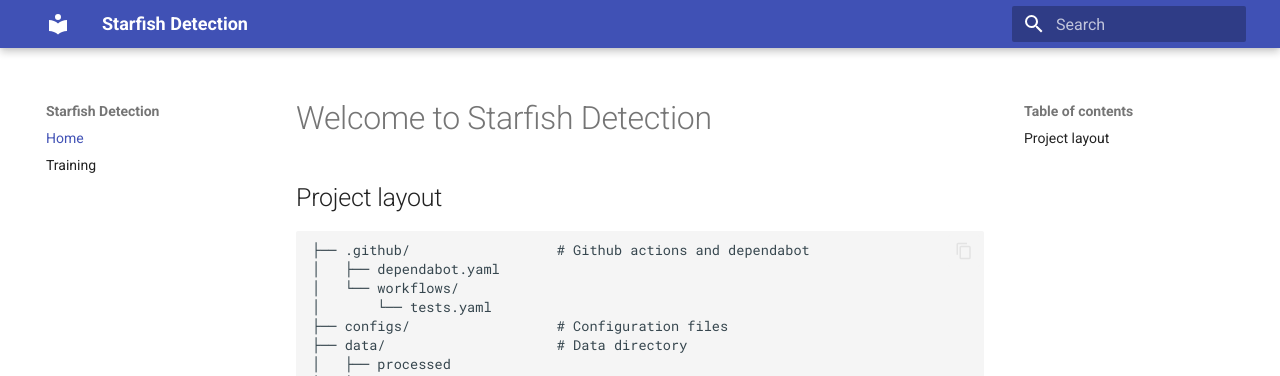
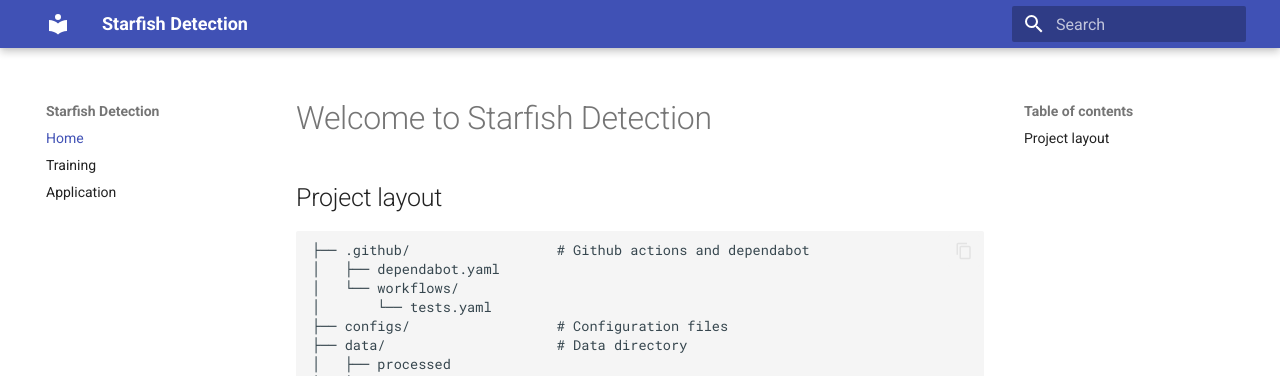
Before and after one commit to mmmmaja/starfishDetection, an MkDocs documentation site: the page built from docs/index.md, in a window 1280 px wide. Shown: the top 376 px of the page. Built offline with MkDocs 1.6.1 and Material for MkDocs 9.7.7, drawn with Linux system fonts in a browser that asks for light colours.

Commit message:
Added application tab

```diff
--- a/mkdocs.yml
+++ b/mkdocs.yml
@@ -16,3 +16,4 @@ plugins:
 nav:
   - Home: index.md
   - Training: training.md
+  - Application: application.md
```
